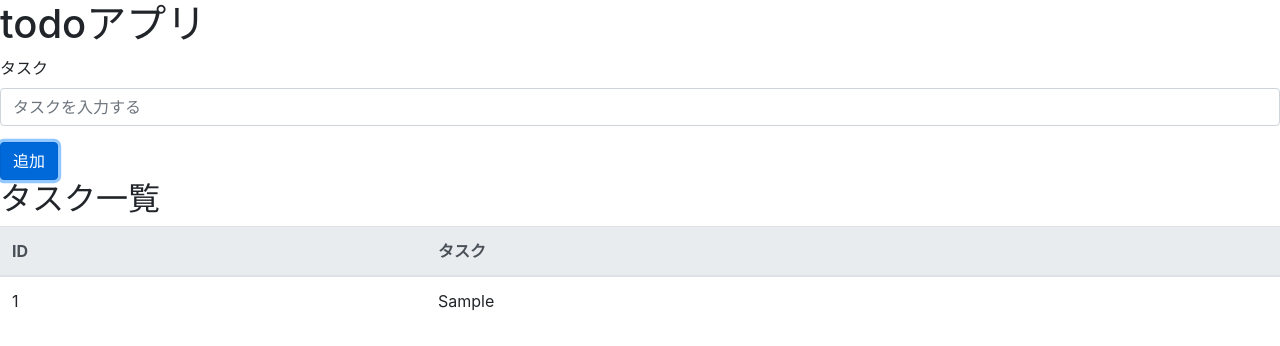
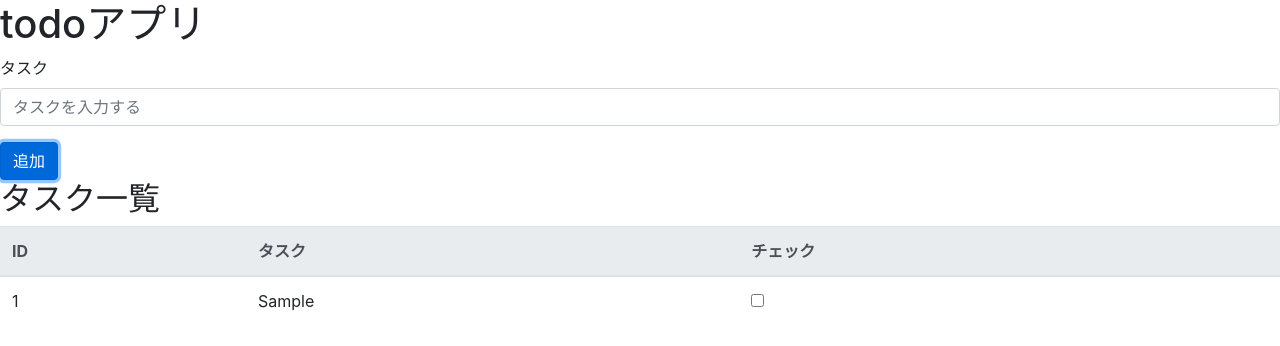
Before and after one commit to TakaShinoda/todo-with-react-hooks, a React (Create React App) app: page / in a window 1280 px wide. Both pictures are taken after typing "Sample" into the empty fields and a click on the button "追加". Shown: the top 346 px of the page. Built offline with nearby package versions, Linux system fonts and the light colour scheme.

Commit message:
チェックボックスの実装

```diff
--- a/src/components/TodoForm.jsx
+++ b/src/components/TodoForm.jsx
@@ -33,6 +33,7 @@ export const TodoForm = () => {
                     <tr>
                         <th scope="col">ID</th>
                         <th scope="col">タスク</th>
+                        <th scope="col">チェック</th>
                     </tr>
                 </thead>
                 <tbody>
--- a/src/components/TodoList.jsx
+++ b/src/components/TodoList.jsx
@@ -2,10 +2,15 @@ import React from 'react'
 
 export const TodoList = ({ dispatch, task }) => {
     const id = task.id
+    const handleCheckBox = e => {
+        let ischeck = e.target.checked
+        console.log(ischeck)
+    }
     return (
         <tr>
             <td>{id}</td>
             <td>{task.title}</td>
+            <td><input type="checkbox" onChange={handleCheckBox}/></td>
         </tr>
     )
 
```
